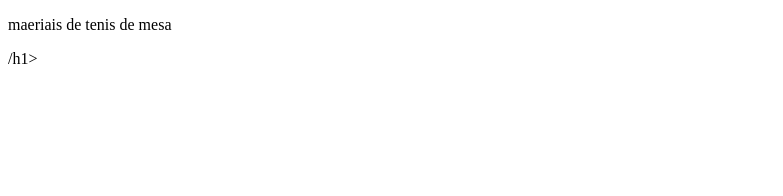
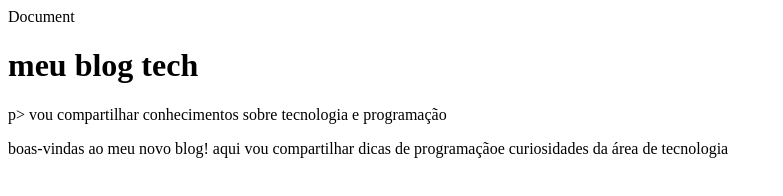
Before and after one commit to pamelacarvalhoalmeida-beep/meuprimeiroprojeto, a plain HTML site: page index.html in a window 1280 px wide. Shown: the whole page, without its empty margins (0-783 px from the left). Drawn offline with Linux system fonts and the light colour scheme.

Commit message:
atualização 25/06

```diff
--- a/index.html
+++ b/index.html
@@ -2,15 +2,16 @@
 <html lang="en">
 <head>
     <meta charset="UTF-8">
-    <meta name="viewport" content="width=device-width, initial-scale=1.0">
-    <title>Document</title>
-</head>
-<body>
+    <meta name="viewport"
+    content="width=device-width, initial-scale=1.0"<title>Document</title>
+ <link rel="stylesheet" href="">
+    <header>    <h1> meu blog tech</h1>p> vou compartilhar conhecimentos sobre tecnologia  e programação </p>
+    </header>
+
+<header>
+<main
+</main>
+<p>boas-vindas ao meu novo blog! aqui vou compartilhar dicas de programaçãoe curiosidades da área de tecnologia</p>
 
 </body>
-</html>
-<main>
-<p>maeriais de tenis de mesa</p>/h1>
-</main>
-
-</main>
+<html>
--- /dev/null
+++ b/style.css
@@ -0,0 +1,11 @@
+header{
+ font-family: Georgia, 'Times New Roman', Times, serif
+
+
+
+ header{
+    background-color:blue;
+
+
+    h1{
+        font-size: ;
```
